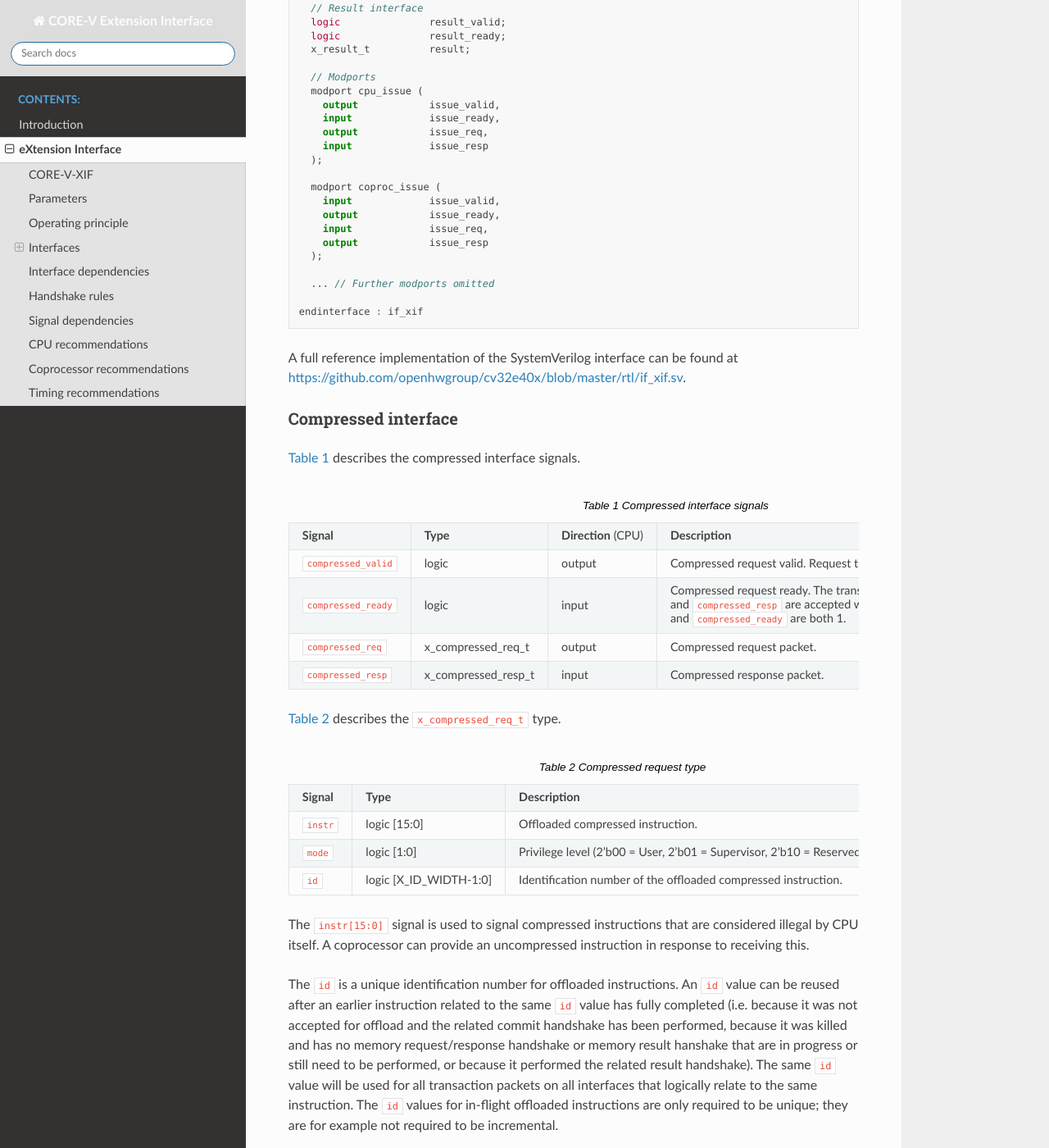
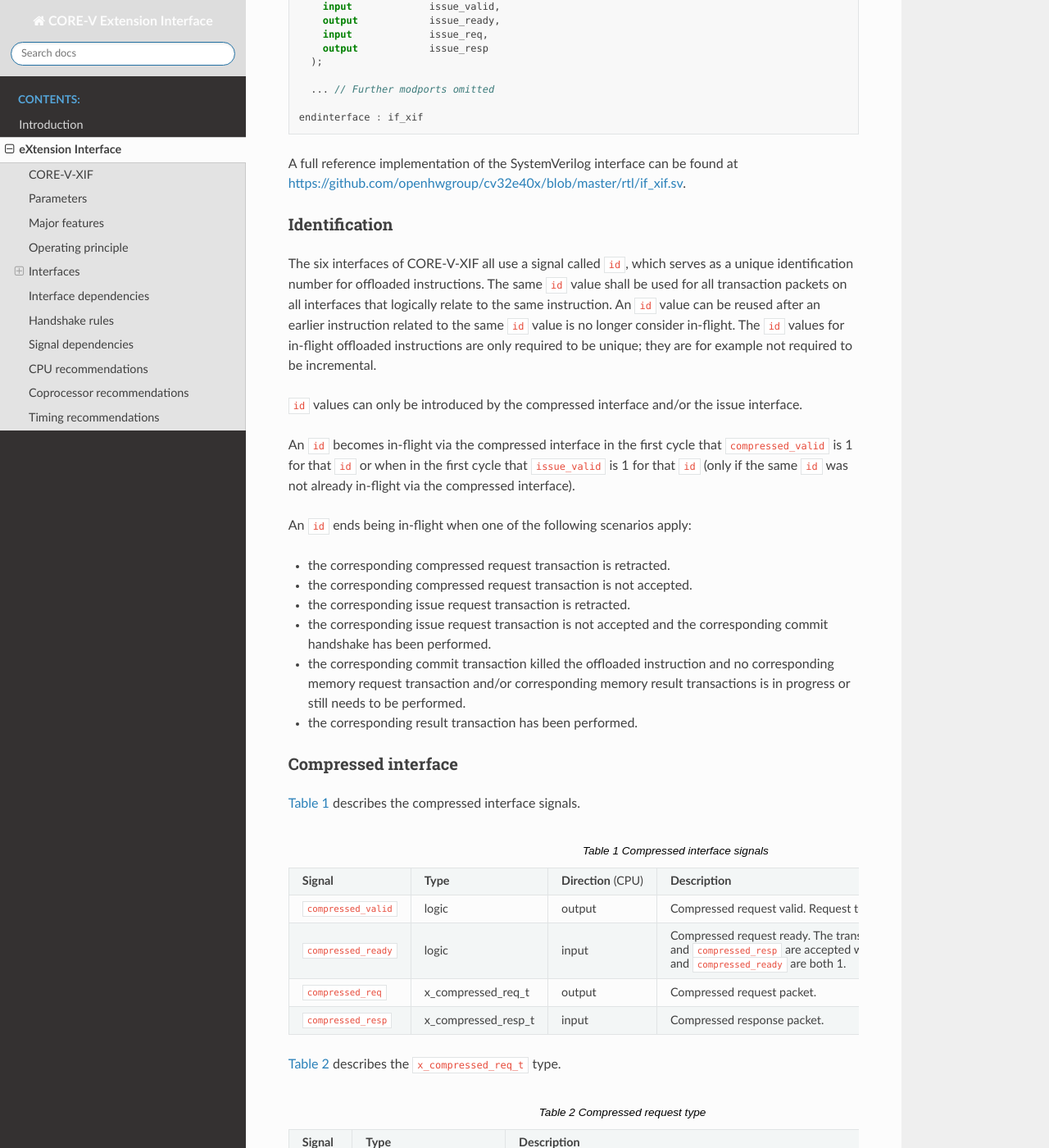
Before and after one commit to openhwgroup/core-v-xif, a Sphinx documentation site: the page built from docs/source/x_ext.rst, in a window 1280 px wide and 1400 px high, scrolled down 5311 px. Shown: the whole window at 82% size. Built offline with Sphinx 7.4.7 and the Read the Docs theme 2.0.0, drawn with Linux system fonts in a browser that asks for light colours; some of the changed text lies outside the part shown.

Commit message:
XIF spec clarifications
Signed-off-by: Arjan Bink <Arjan.Bink@silabs.com>

```diff
--- a/docs/source/x_ext.rst
+++ b/docs/source/x_ext.rst
@@ -22,16 +22,12 @@
 CORE-V-XIF
 ----------
 
-The terminology ``eXtension interface`` and ``CORE-V-XIF`` are used interchangeably. The CORE-V-XIF specification contains the following parameters:
-
-* ``X_NUM_RS`` specifies the number of register file read ports that can be used by CORE-V-XIF. Legal values are 2 and 3.
-* ``X_ID_WIDTH`` specifies the width of each of the ID signals of the eXtension interface. Legal values are 1-32.
-* ``X_MEM_WIDTH`` specifies the memory access width for loads/stores via the eXtension interface. (Legal values are TBD.)
-* ``X_RFR_WIDTH`` specifies the register file read access width for the eXtension interface. If XLEN = 32, then the legal values are 32 and 64 (e.g. for RV32P). If XLEN = 64, then the legal value is (only) 64.
-* ``X_RFW_WIDTH`` specifies the register file write access width for the eXtension interface. If XLEN = 32, then the legal values are 32 and 64 (e.g. for RV32D). If XLEN = 64, then the legal value is (only) 64.
+The terminology ``eXtension interface`` and ``CORE-V-XIF`` are used interchangeably.
 
 Parameters
 ----------
+
+The CORE-V-XIF specification contains the following parameters:
 
 +------------------------------+------------------------+---------------+--------------------------------------------------------------------+
 | Name                         | Type/Range             | Default       | Description                                                        |
@@ -39,20 +35,28 @@
 | ``X_NUM_RS``                 | int (2..3)             | 2             | Number of register file read ports that can be used by the         |
 |                              |                        |               | eXtension interface.                                               |
 +------------------------------+------------------------+---------------+--------------------------------------------------------------------+
-| ``X_ID_WIDTH``               | int (3..32)            | 4             | Identification width for the eXtension interface.                  |
+| ``X_ID_WIDTH``               | int (3..32)            | 4             | Identification (``id``) width for the eXtension interface.         |
 +------------------------------+------------------------+---------------+--------------------------------------------------------------------+
 | ``X_MEM_WIDTH``              | int (32, 64, 128, 256) | 32            | Memory access width for loads/stores via the eXtension interface.  |
 +------------------------------+------------------------+---------------+--------------------------------------------------------------------+
 | ``X_RFR_WIDTH``              | int (32, 64)           | 32            | Register file read access width for the eXtension interface.       |
-|                              |                        |               | Must be at least XLEN.                                             |
+|                              |                        |               | Must be at least XLEN. If XLEN = 32, then the legal values are 32  |
+|                              |                        |               | and 64 (e.g. for RV32P). If XLEN = 64, then the legal value is     |
+|                              |                        |               | (only) 64.                                                         |
 +------------------------------+------------------------+---------------+--------------------------------------------------------------------+
 | ``X_RFW_WIDTH``              | int (32, 64)           | 32            | Register file write access width for the eXtension interface.      |
-|                              |                        |               | Must be at least XLEN.                                             |
+|                              |                        |               | Must be at least XLEN. If XLEN = 32, then the legal values are 32  |
+|                              |                        |               | and 64 (e.g. for RV32D). If XLEN = 64, then the legal value is     |
+|                              |                        |               | (only) 64.                                                         |
 +------------------------------+------------------------+---------------+--------------------------------------------------------------------+
 | ``X_MISA``                   | logic [31:0]           | 0x0000_0000   | MISA extensions implemented on the eXtension interface.            |
+|                              |                        |               | The |processor| determines the legal values for this parameter.    |
 +------------------------------+------------------------+---------------+--------------------------------------------------------------------+
-| ``X_ECS_XS``                 | logic [1:0]            | 2'b0          | Default value for ``mstatus.xs``.                                  |
+| ``X_ECS_XS``                 | logic [1:0]            | 2'b0          | Initial value for ``mstatus.XS``.                                  |
 +------------------------------+------------------------+---------------+--------------------------------------------------------------------+
+
+Major features
+--------------
 
 The major features of CORE-V-XIF are:
 
@@ -74,7 +78,7 @@
 * Support for dual read instructions (per source operand).
 
   CORE-V-XIF optionally supports implementation of (custom or standardized) ISA extensions mandating dual register file reads. Dual read
-  is supported for even-odd register pairs (``Xn`` and ``Xn+1`` and ``Xn`` extracted from instruction bits `[19:15]``,
+  is supported for even-odd register pairs (``Xn`` and ``Xn+1`` and ``Xn`` extracted from instruction bits ``[19:15]``,
   ``[24:20]`` and ``[31:27]`` (i.e. ``rs1``, ``rs2`` and ``rs3``). Dual read can therefore provide six 32-bit operands
   per instruction.
 
@@ -249,6 +253,30 @@
 
 A full reference implementation of the SystemVerilog interface can be found at https://github.com/openhwgroup/cv32e40x/blob/master/rtl/if_xif.sv.
 
+
+Identification
+~~~~~~~~~~~~~~
+
+The six interfaces of CORE-V-XIF all use a signal called ``id``, which serves as a unique identification number for offloaded instructions.
+The same ``id`` value shall be used for all transaction packets on all interfaces that logically relate to the same instruction.
+An ``id`` value can be reused after an earlier instruction related to the same ``id`` value is no longer consider in-flight.
+The ``id`` values for in-flight offloaded instructions are only required to be unique; they are for example not required to be incremental.
+
+``id`` values can only be introduced by the compressed interface and/or the issue interface.
+
+An ``id`` becomes in-flight via the compressed interface in the first cycle that ``compressed_valid`` is 1 for that ``id`` or
+when in the first cycle that ``issue_valid`` is 1 for that ``id`` (only if the same ``id`` was not already in-flight via the
+compressed interface).
+
+An ``id`` ends being in-flight when one of the following scenarios apply:
+
+* the corresponding compressed request transaction is retracted.
+* the corresponding compressed request transaction is not accepted.
+* the corresponding issue request transaction is retracted.
+* the corresponding issue request transaction is not accepted and the corresponding commit handshake has been performed.
+* the corresponding commit transaction killed the offloaded instruction and no corresponding memory request transaction and/or corresponding memory result transactions is in progress or still needs to be performed.
+* the corresponding result transaction has been performed.
+
 Compressed interface
 ~~~~~~~~~~~~~~~~~~~~
 :numref:`Compressed interface signals` describes the compressed interface signals.
@@ -287,13 +315,6 @@
 
 The ``instr[15:0]`` signal is used to signal compressed instructions that are considered illegal by |processor| itself. A |coprocessor| can provide an uncompressed instruction
 in response to receiving this.
-
-The ``id`` is a unique identification number for offloaded instructions. An ``id`` value can be reused after an earlier instruction related to the same ``id`` value
-has fully completed (i.e. because it was not accepted for offload and the related commit handshake has been performed, because it was killed and has no memory
-request/response handshake or memory result hanshake that are in progress or still need to be performed, or because it performed
-the related result handshake). The same ``id`` value will be used for all transaction packets on all interfaces that logically relate to the same instruction.
-The ``id`` values for in-flight offloaded instructions are only required to be unique; they
-are for example not required to be incremental.
 
 A compressed request transaction is defined as the combination of all ``compressed_req`` signals during which ``compressed_valid`` is 1 and the ``id`` remains unchanged.
 A |processor| is allowed to retract its compressed request transaction before it is accepted with ``compressed_ready`` = 1 and it can do so in the following ways:
@@ -483,7 +504,7 @@
 
 .. note::
 
-   The |processor| shall perform a commit transaction for every issue transaction, independent of the ``accept`` value of the issue transaction. A |coprocessor| can ignore the
+   The |processor| shall perform a commit transaction for every issue transaction, independent of the ``accept`` value of the issue transaction. A |coprocessor| shall ignore the
    ``commit_kill`` signal for instructions that it did not accept. A |processor| can signal either ``commit_kill`` = 0 or ``commit_kill`` = 1 for non-accepted instructions.
 
 :numref:`Commit packet type` describes the ``x_commit_t`` type.
@@ -722,7 +743,8 @@
 
 The |coprocessor| shall provide results to the core via the result interface. A |coprocessor| is allowed to provide results to the core in an out of order fashion. A |coprocessor| is only
 allowed to provide a result for an instruction once the core has indicated (via the commit interface) that this instruction is allowed to be committed. Each accepted offloaded (committed and not killed) instruction shall
-have exactly one result group transaction (even if no data needs to be written back to the |processor|'s register file).
+have exactly one result transaction (even if no data needs to be written back to the |processor|'s register file). No result transaction shall be performed for instructions which have not been accepted for offload or
+for instructions that have been killed.
 
 :numref:`Result packet type` describes the ``x_result_t`` type.
 
```
Also changed, not shown: other parts of docs/source/x_ext.rst (+1 -1 lines).
